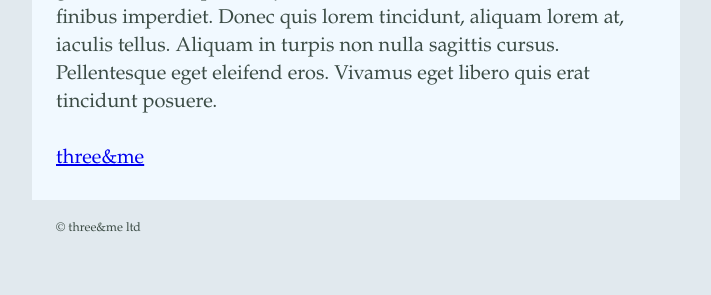
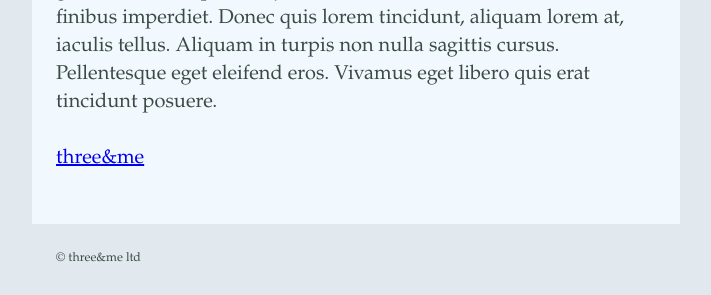
Before and after one commit to OrderAndCh4oS/email, a PHP site: page /test/index.php in a window 1280 px wide. Shown: the part 716-1011 px from the top of the page, without its empty margins (284-995 px from the left). Before the commit the page ends 948 px from the top, so only its background shows below. Run offline with PHP 8.4, Linux system fonts and the light colour scheme; some libraries are stand-ins or nearby versions.

Commit message:
altered padding

```diff
--- a/views/email.twig
+++ b/views/email.twig
@@ -32,7 +32,7 @@
             <!-- Tables are the most common way to format your email consistently. Set your table widths inside cells and in most cases reset cellpadding, cellspacing, and border to zero. Use nested tables as a way to space effectively in your message. -->
             <table cellpadding="0" cellspacing="0" border="0" align="center" bgcolor="{{ table_color }}">
                 <tr>
-                    <td width="600" valign="top" style="padding-top:24px;padding-bottom:24x;padding-left:24px;
+                    <td width="600" valign="top" style="padding-top:24px;padding-bottom:24px;padding-left:24px;
                     padding-right:24px;">
                         {{ content.message | striptags('<br><h1><h2><h3><h4><h5><h6><p><a><ul><ol><li><strong><em>')|raw }}
                     </td>
@@ -41,7 +41,7 @@
             {% if content.footer is defined %}
             <table cellpadding="0" cellspacing="0" border="0" align="center">
                 <tr>
-                    <td width="600" valign="top" style="padding-left:24px;padding-right:24px;">
+                    <td width="600" valign="top" style="padding-top:6px;padding-left:24px;padding-right:24px;">
                         {{ content.footer | striptags('<br><h1><h2><h3><h4><h5><h6><p><a><ul><ol><li><strong><em>')|raw }}
                     </td>
                 </tr>
```
